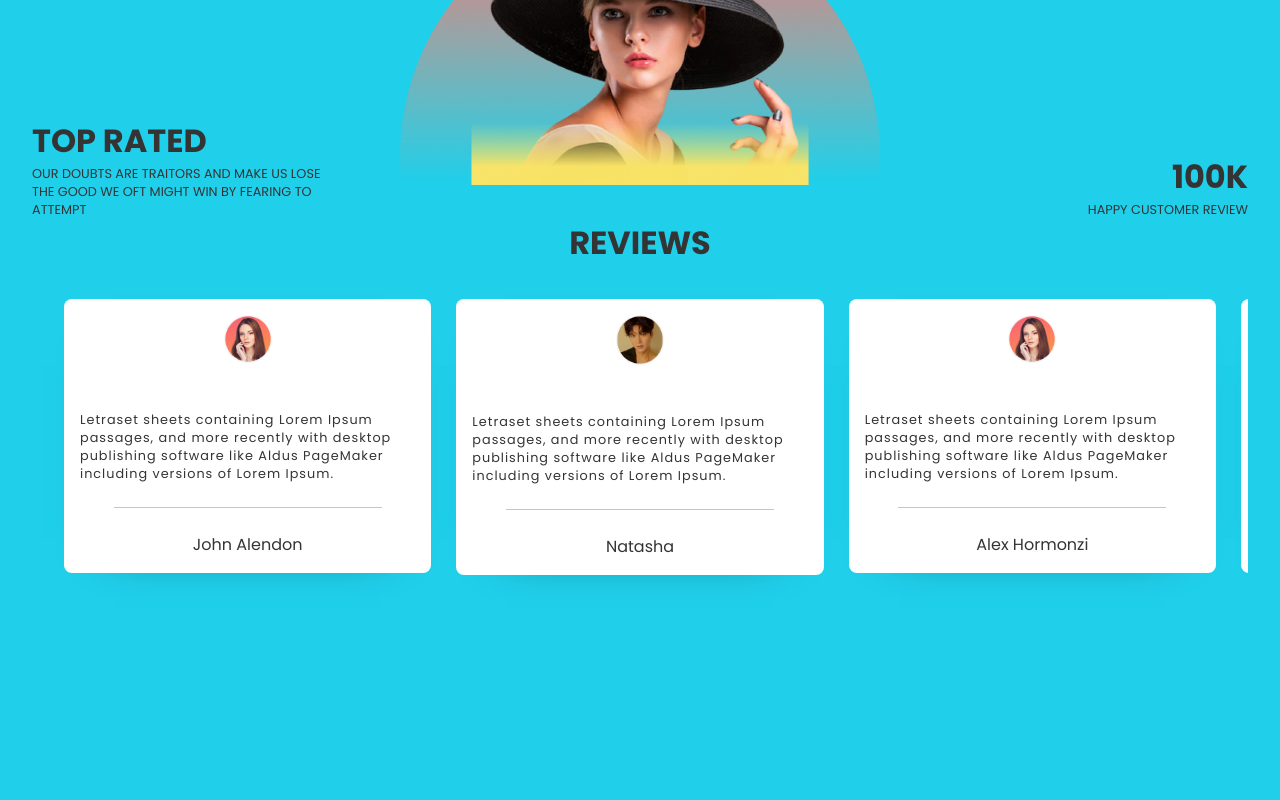
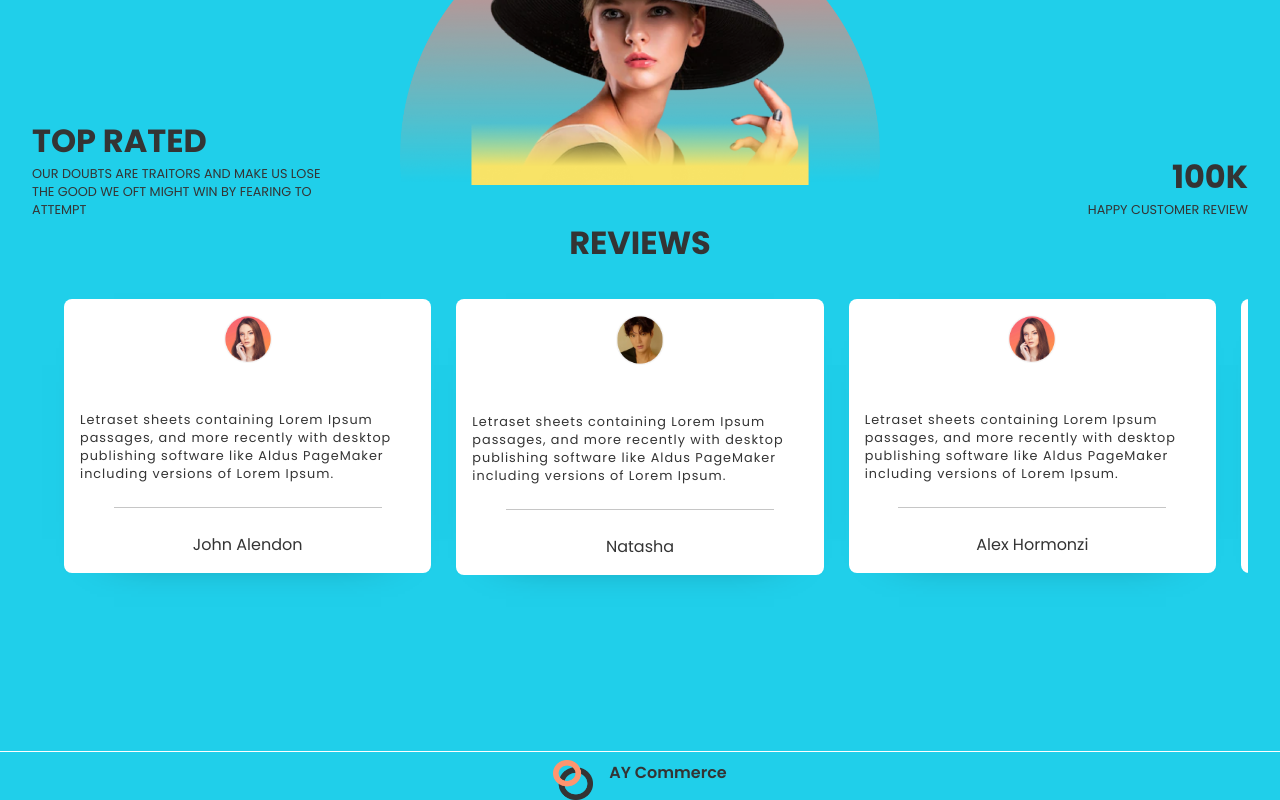
Before and after one commit to AY-SWE/eCommerceFrontendOnly, a React (Create React App) app: page / in a window 1280 px wide. Shown: the part 1841-2641 px from the top of the page. Before the commit the page ends 2512 px from the top, so only its background shows below. Built offline with nearby package versions, Linux system fonts and the light colour scheme.

Commit message:
working on footer, added logo

```diff
--- a/src/App.js
+++ b/src/App.js
@@ -12,7 +12,7 @@ import "./App.css";
 */
 
 import React from 'react'
-import { Header,Hero, Products, Slider, Testimonial, Visual } from "./components";
+import { Footer, Header,Hero, Products, Slider, Testimonial, Visual } from "./components";
 
 const App = () => {
   return (
@@ -23,6 +23,7 @@ const App = () => {
       <Visual/>
       <Products/>
       <Testimonial/>
+      <Footer/>
     </div>
   )
 }
--- /dev/null
+++ b/src/components/footer/Footer.jsx
@@ -0,0 +1,20 @@
+import React from 'react'
+import css from './Footer.module.css'
+import Logo from '../../assets/logo.png'
+import {InboxIcon, PhoneIcon,LocationMarkerIcon,LoginIcon,UsersIcon,LinkIcon} from '@heroicons/react/outline'
+
+const Footer = () => {
+  return (
+    <div className={css.cFooterWrapper}>
+        <hr />
+        <div className={css.cFooter}>
+            <div className={css.logo}>
+                <img src={Logo} alt="" />
+                <span>AY Commerce</span>
+            </div>
+        </div>
+    </div>
+  )
+}
+
+export default Footer
--- /dev/null
+++ b/src/components/footer/Footer.module.css
@@ -0,0 +1,34 @@
+.cFooterWrapper{
+    width: 100%;
+    margin-top: 5rem;
+}
+
+.cFooterWrapper hr{
+    width: 100%;
+    height: 1px;
+    border: none;
+    background: white;
+    margin-top: 1rem;
+}
+
+.cFooter{
+    display: flex;
+    width: 100%;
+    justify-content: space-around;
+}
+
+.logo{
+    display: flex;
+    align-items: flex-start;
+    gap: 1rem;
+}
+
+.logo img{
+    width: 2.5rem;
+    height: 2.5rem;
+}
+
+.logo span{
+    font-weight: 600;
+    font-size: 1rem;
+}
--- a/src/components/header/Header.jsx
+++ b/src/components/header/Header.jsx
@@ -7,7 +7,7 @@ const Header = () => {
     <div className={css.container}>
         <div className={css.logo}>
             <img src={Logo} alt="logo" />
-            <span>AY Commmerce</span>
+            <span>AY Commerce</span>
         </div>
 
         <div className={css.right}>
--- a/src/components/index.js
+++ b/src/components/index.js
@@ -4,3 +4,4 @@ export {default as Slider} from "./slider/Slider";
 export {default as Visual} from "./visual/Visual";
 export {default as Products} from "./products/Products";
 export {default as Testimonial} from "./testimonial/Testimonial";
+export {default as Footer} from "./footer/Footer";
```
